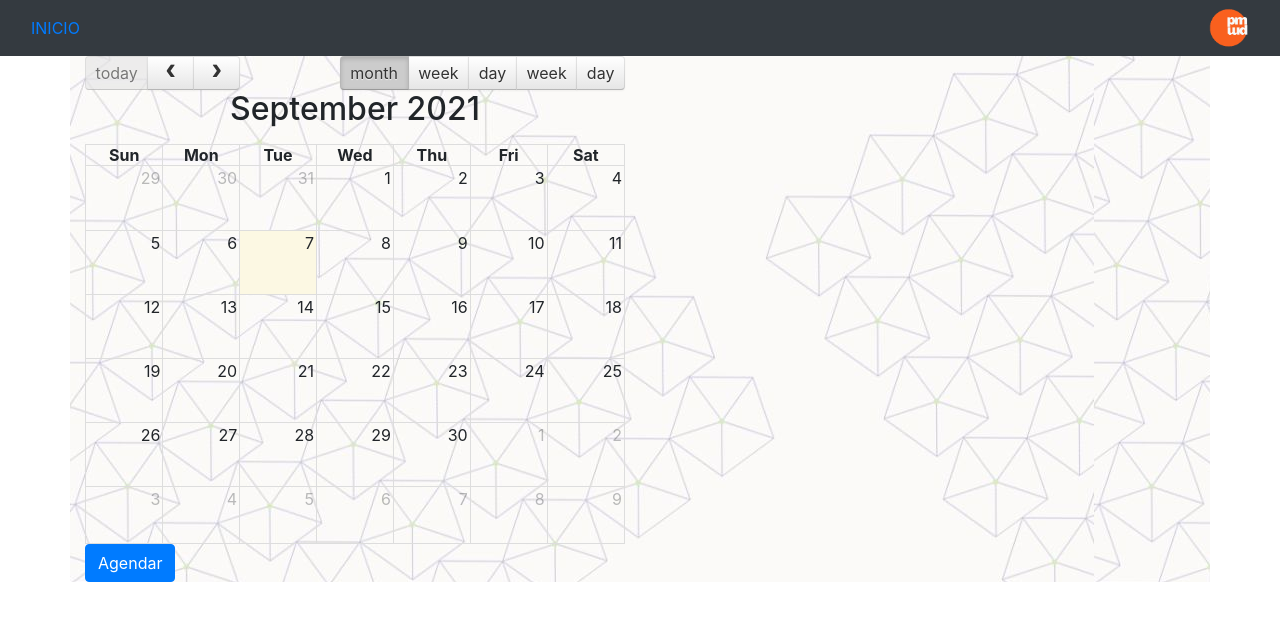
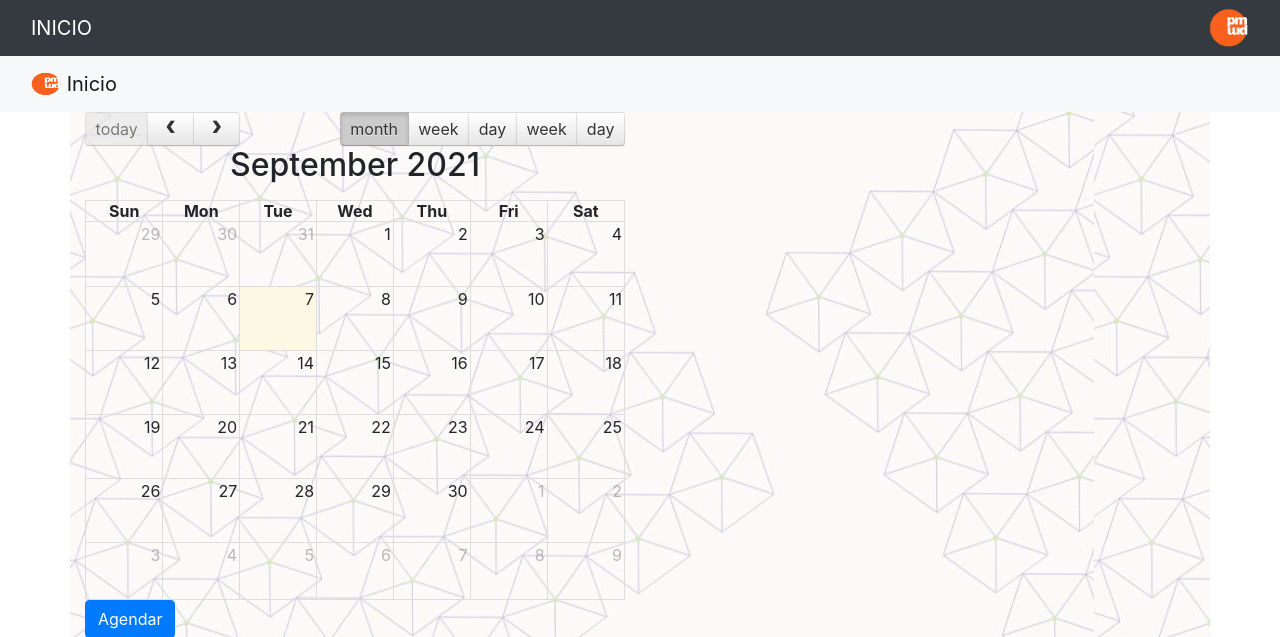
Before and after one commit to MarcoAMtz99/Promomedics, a PHP site: page /calendario.php in a window 1280 px wide. Shown: the top 637 px of the page. Run offline with PHP 8.4, Linux system fonts and the light colour scheme; lists and menus that the app fills with data are empty.

Commit message:
Prueba en calendario

```diff
--- a/calendario.php
+++ b/calendario.php
@@ -15,13 +15,21 @@
 		 <nav class="navbar navbar-expand-lg navbar-dark bg-dark">
   <div class="container-fluid">
 
-    <a class="fa fa-home" href="https://promomedics.byw-si.com.mx/">INICIO</a>
+    <a class="navbar-brand" href="https://promomedics.byw-si.com.mx/">INICIO</a>
 	<i class="fa fa-home" aria-hidden="true"></i>
     <button class="navbar-toggler" type="button" data-bs-toggle="collapse" data-bs-target="#navbarSupportedContent" aria-controls="navbarSupportedContent" aria-expanded="false" aria-label="Toggle navigation">
       <span class="navbar-toggler-icon"> </span>
 
     </button>
 	<img class="" style="height: 40px;" src="/images/logo_small.png" alt="AGENDA">
+  </div>
+</nav>
+<nav class="navbar navbar-light bg-light">
+  <div class="container-fluid">
+    <a class="navbar-brand" href="https://promomedics.byw-si.com.mx/">
+      <img src="/images/logo_small.png" alt="" width="30" height="24" class="d-inline-block align-text-top">
+      Inicio
+    </a>
   </div>
 </nav>
 <div class="clearfix"></div>
```
